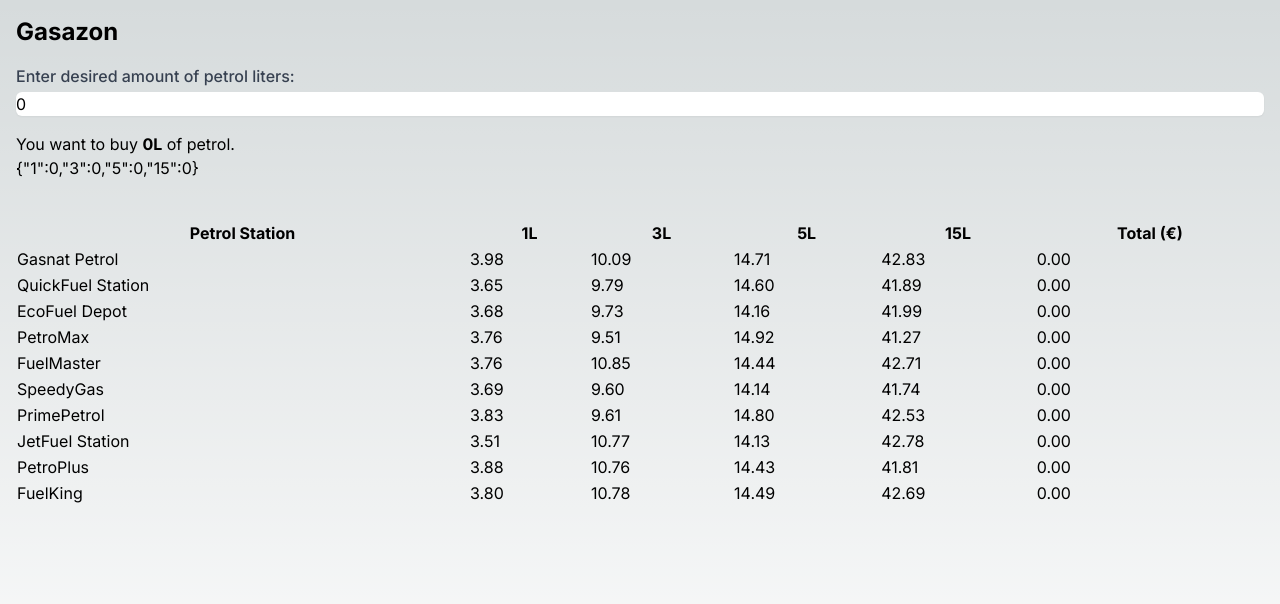
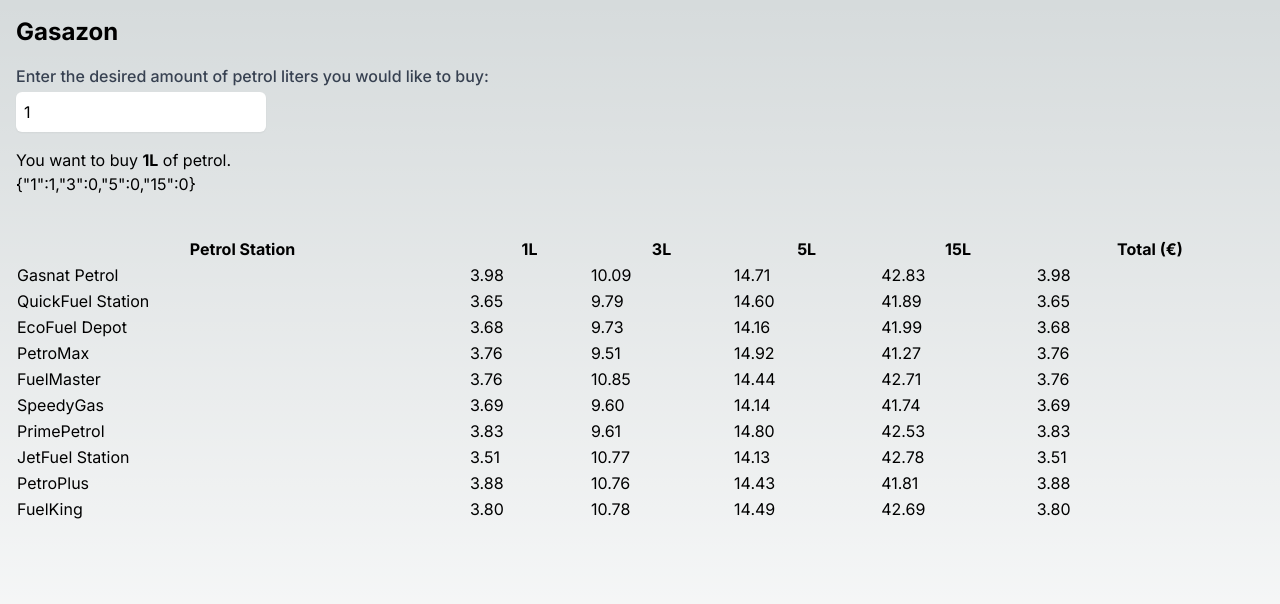
Before and after one commit to pmallol/remaining-petrol-calculator, a Next.js app: page / in a window 1280 px wide. Shown: the top 604 px of the page. Built offline with nearby package versions, Linux system fonts and the light colour scheme.

Commit message:
chore: Update default value for liters input field on Home page to 1

```diff
--- a/app/page.tsx
+++ b/app/page.tsx
@@ -18,7 +18,7 @@ interface Station {
 
 const Home: React.FC = () => {
   const [stations, setStations] = useState<Station[]>([]);
-  const [liters, setLiters] = useState<number>(0);
+  const [liters, setLiters] = useState<number>(1);
 
   const fetchStations = async () => {
     const res = await fetch('/api/stations');
@@ -38,13 +38,13 @@ const bottles = calculateBottles(liters);
     <div className="container mx-auto p-4 h-dvh">
       <h1 className="text-2xl font-bold mb-4">Gasazon</h1>
       <div className="mb-4">
-        <label className="block text-md font-medium text-gray-700">Enter desired amount of petrol liters:</label>
+        <label className="block text-md font-medium text-gray-700">Enter the desired amount of petrol liters you would like to buy:</label>
         <input
           type="number"
           value={liters}
           onChange={(e) => setLiters(Number(e.target.value))}
-          min="0"
-          className="mt-1 block w-full border-gray-300 rounded-md shadow-sm"
+          min="1"
+          className="mt-1 p-2 block border-gray-300 rounded-md shadow-sm"
         />
       </div>
       <div className="mb-10">
```
